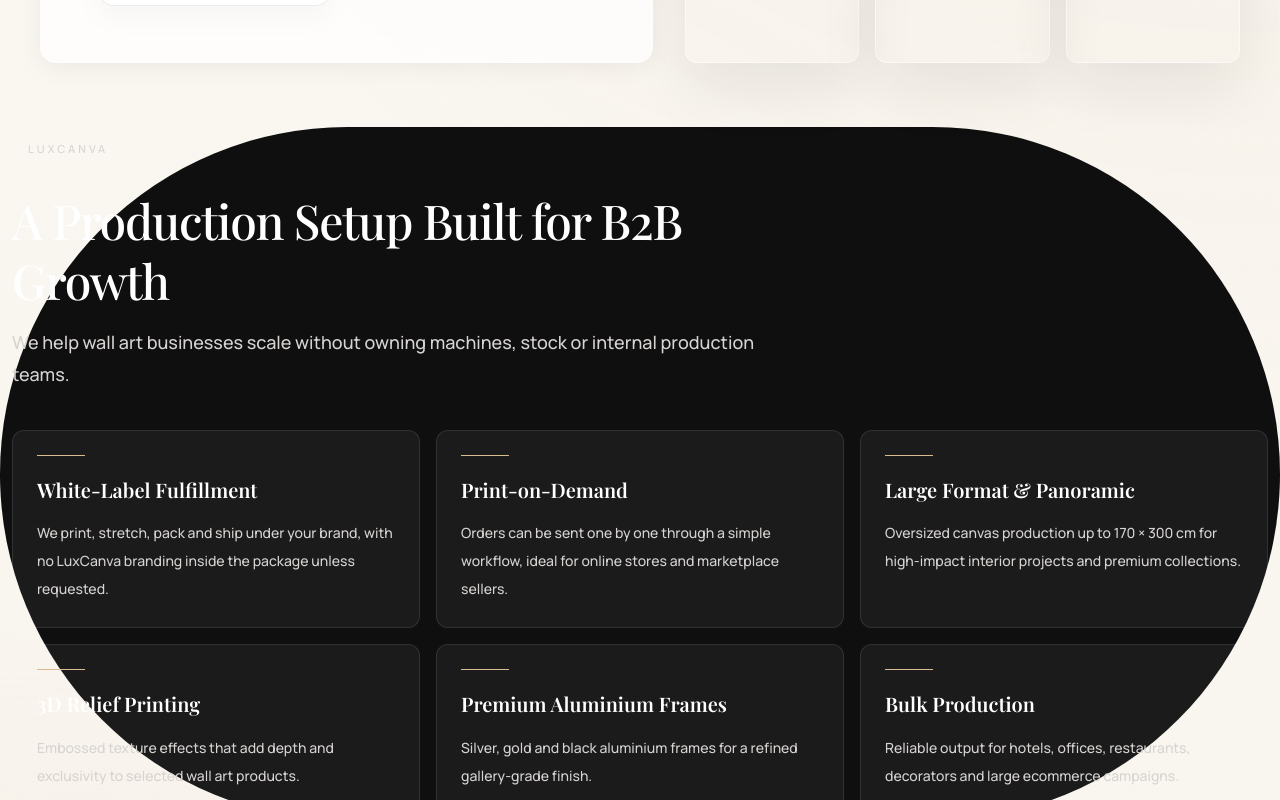
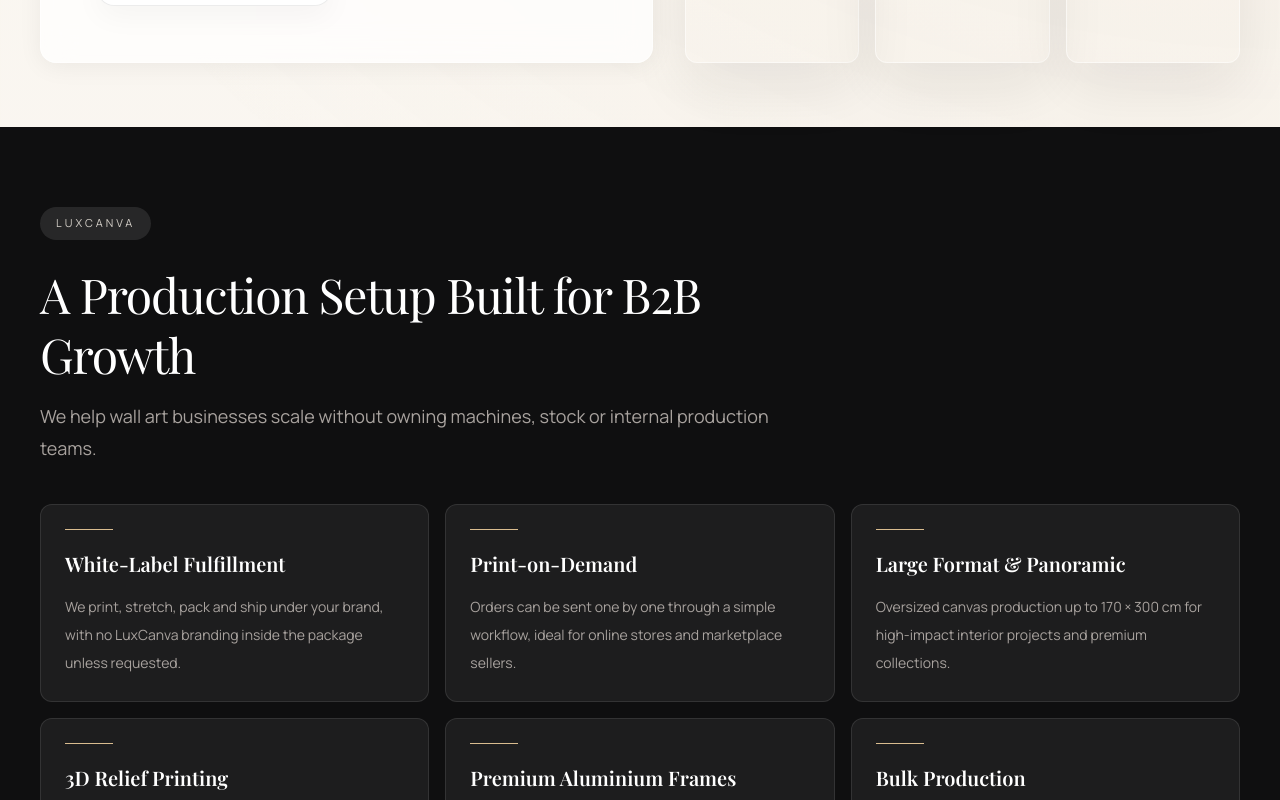
Before and after one commit to Revadorev/luxcanva, a Next.js app: page / in a window 1280 px wide. Shown: the part 1040-1840 px from the top of the page. Built offline with nearby package versions, Linux system fonts and the light colour scheme; a web font is replaced by a local one.

Commit message:
Fix sections: remove lang-active/border-radius from dark sections, use inline styles

```diff
--- a/src/app/page.tsx
+++ b/src/app/page.tsx
@@ -310,14 +310,14 @@
 
 function Section({ title, intro, children, dark = false }: { title: string; intro: string; children: React.ReactNode; dark?: boolean }) {
   return (
-    <section className={`px-6 py-16 lg:px-10 lg:py-20 ${dark ? "lang-active" : ""}`}>
+    <section style={dark ? { background: '#0f0f10', color: '#ffffff' } : {}} className="px-6 py-16 lg:px-10 lg:py-20">
       <div className="mx-auto max-w-7xl">
         <div className="mb-10 max-w-3xl">
-          <div className={`${dark ? "bg-white/10 text-stone-300" : "label-premium text-stone-600"} inline-flex rounded-full px-4 py-2 text-[11px] uppercase tracking-[0.28em]`}>
+          <div style={dark ? { background: 'rgba(255,255,255,0.10)', color: '#d4cfc8' } : {}} className={`${dark ? '' : 'label-premium text-stone-600'} inline-flex rounded-full px-4 py-2 text-[11px] uppercase tracking-[0.28em]`}>
             LuxCanva
           </div>
           <h2 className="font-display mt-6 text-4xl leading-tight tracking-tight sm:text-5xl">{title}</h2>
-          {intro ? <p className={`mt-4 text-lg leading-8 ${dark ? "text-stone-300" : "lang-inactive"}`}>{intro}</p> : null}
+          {intro ? <p style={dark ? { color: '#a8a29e' } : {}} className={`mt-4 text-lg leading-8 ${dark ? '' : 'text-stone-700'}`}>{intro}</p> : null}
         </div>
         {children}
       </div>
@@ -329,10 +329,14 @@
   return (
     <div className="grid gap-4 md:grid-cols-2 xl:grid-cols-3">
       {items.map((item) => (
-        <article key={item.title} className={`${dark ? "border-white/10 bg-white/5 text-white" : "card-premium text-stone-900"} rounded-xl border p-6`}>
-          <div className={`${dark ? "bg-[var(--gold-soft)]" : "bg-[var(--gold)]"} mb-5 h-px w-12`} />
-          <h3 className="text-xl font-semibold leading-snug">{item.title}</h3>
-          {item.text ? <p className={`${dark ? "text-stone-300" : "lang-inactive"} mt-4 text-sm leading-7`}>{item.text}</p> : null}
+        <article
+          key={item.title}
+          style={dark ? { background: "rgba(255,255,255,0.06)", border: "1px solid rgba(255,255,255,0.10)" } : {}}
+          className={dark ? "rounded-xl p-6" : "card-premium text-stone-900 rounded-xl p-6"}
+        >
+          <div style={{ background: dark ? "#d9bc8f" : "#b9935a", height: "1px", width: "3rem", marginBottom: "1.25rem" }} />
+          <h3 style={dark ? { color: "#ffffff" } : {}} className="text-xl font-semibold leading-snug">{item.title}</h3>
+          {item.text ? <p style={dark ? { color: "#a8a29e" } : {}} className="mt-4 text-sm leading-7 text-stone-700">{item.text}</p> : null}
         </article>
       ))}
     </div>
```
